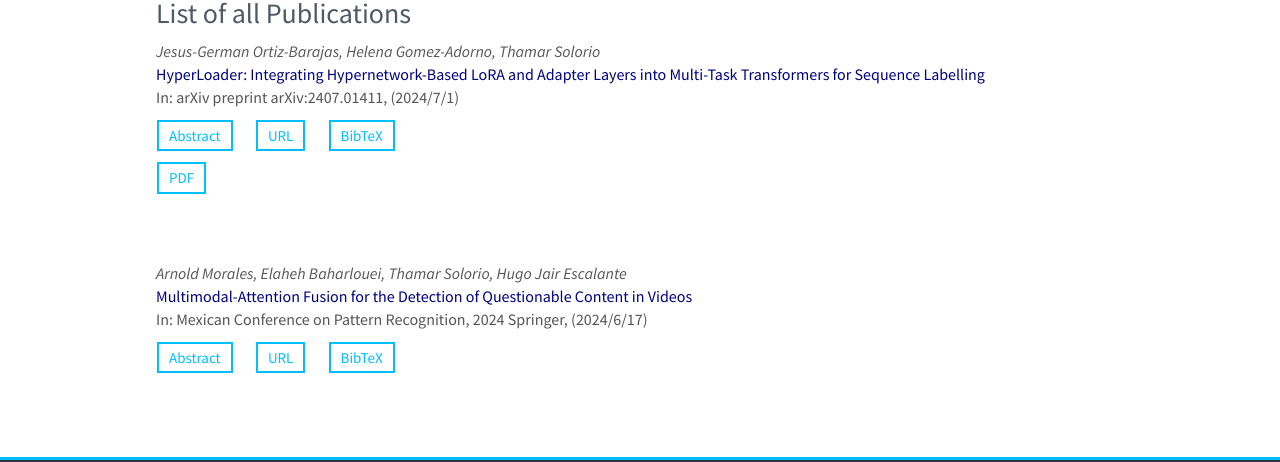
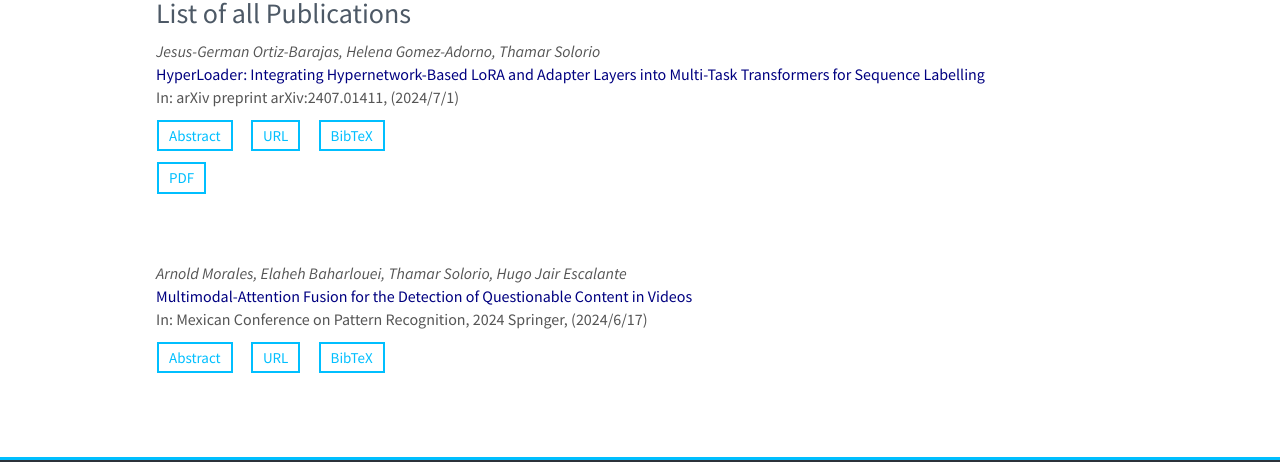
Before and after one commit to RamzaBasharat/MBZUAI, a Jekyll site: the page built from _pages/publications.md, in a window 1280 px wide and 1251 px high. Shown: the part 541-1003 px from the top of the window. Built offline with Jekyll 4.4.1, drawn with Linux system fonts in a browser that asks for light colours; nearby versions of some CDN libraries.

Commit message:
updating publications

```diff
--- a/css/main.scss
+++ b/css/main.scss
@@ -150,7 +150,7 @@ color:#99a7b2;
     border: 2px solid #00bfff; /* Remove default border */
     cursor: pointer; /* Pointer cursor on hover */
     margin-left:0px;
-    margin-right:20px;
+    margin-right:15px;
 }
 
 .small-sky-btn:hover {
```
